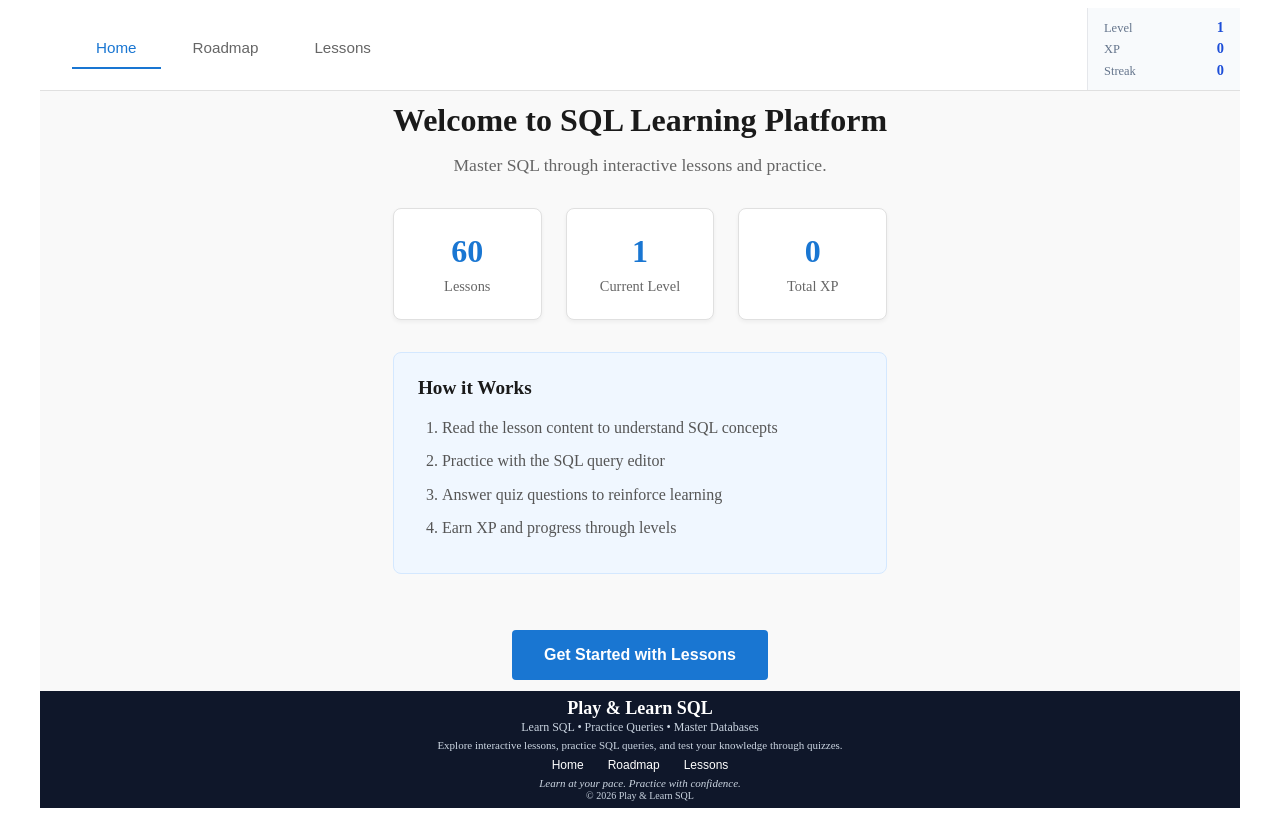
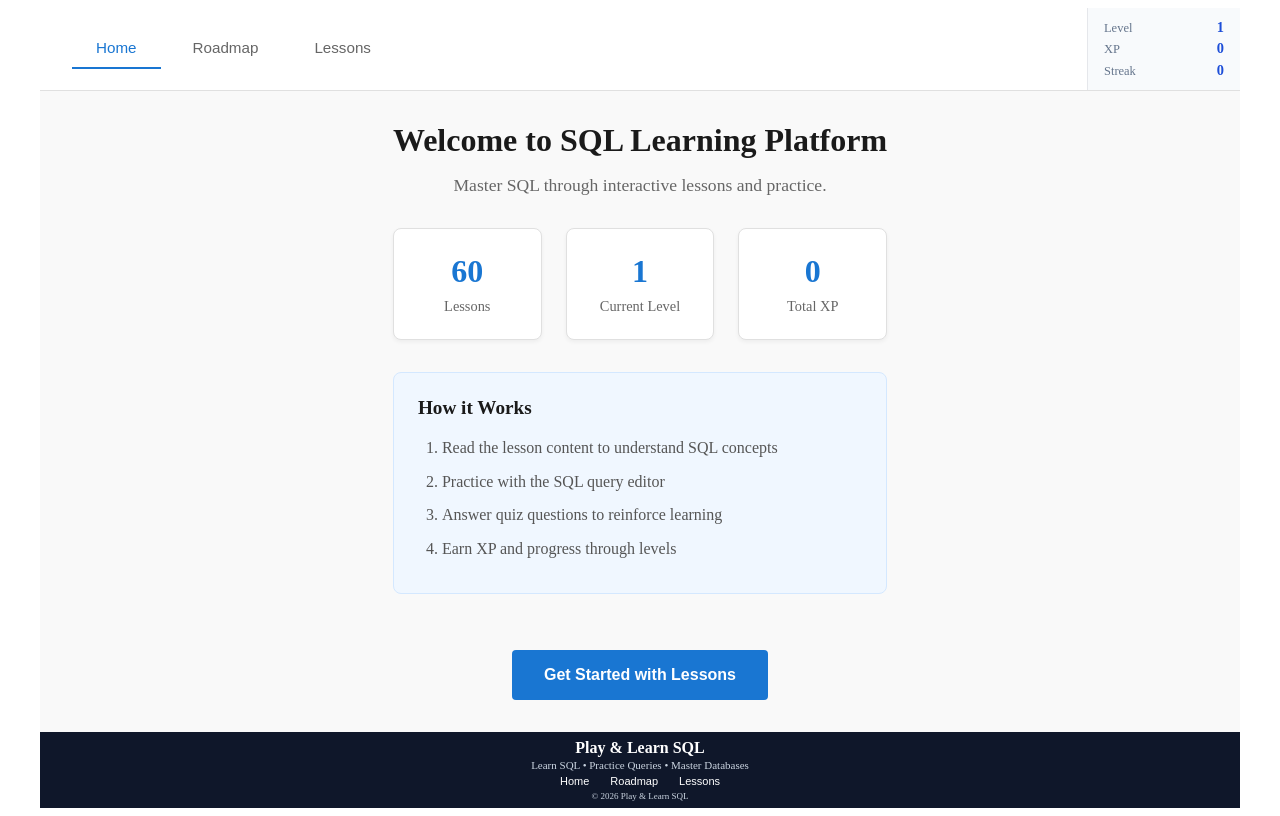
Before and after one commit to bunnywithlife/bunnywithlife.github.io, an Angular app: page / in a window 1280 px wide. Built offline with nearby package versions, Linux system fonts and the light colour scheme.

Commit message:
Updated play and learn added footer

```diff
--- a/src/app/app.css
+++ b/src/app/app.css
@@ -56,11 +56,10 @@ body {
   flex-direction: column;
   align-items: center;
   text-align: center;
-  padding: 7px 15px;
-  gap: 1px;
+  padding: 7px 12px;
+  gap: 2px;
   background-color: #0f172a;
   color: #cbd5e1;
-  font-size: 11px;
 }
 
 .site-footer h2 {
@@ -72,20 +71,12 @@ body {
 .footer-tagline {
   margin: 0;
   font-size: 11px;
-  font-weight: 500;
-}
-
-.footer-description {
-  margin: 1px 0;
-  max-width: 600px;
-  line-height: 14px;
-  font-size: 10px;
 }
 
 .footer-links {
   display: flex;
   gap: 15px;
-  margin: 1px 0;
+  margin: 2px 0;
 }
 
 .footer-links button {
@@ -101,64 +92,9 @@ body {
   text-decoration: underline;
 }
 
-.footer-message {
-  margin: 1px 0 0;
-  font-style: italic;
-  font-size: 10px;
-}
-
 .footer-copyright {
   margin: 0;
   font-size: 9px;
-}
-
-.site-footer h2 {
-  margin: 0;
-  color: #ffffff;
-  font-size: 18px;
-}
-
-.footer-tagline {
-  margin: 0;
-  font-size: 12px;
-  font-weight: 500;
-}
-
-.footer-description {
-  margin: 1px 0 2px;
-  max-width: 600px;
-  line-height: 16px;
-  font-size: 11px;
-}
-
-.footer-links {
-  display: flex;
-  gap: 16px;
-  margin: 1px 0;
-}
-
-.footer-links button {
-  background: none;
-  border: none;
-  color: #ffffff;
-  font-size: 12px;
-  cursor: pointer;
-  padding: 1px 4px;
-}
-
-.footer-links button:hover {
-  text-decoration: underline;
-}
-
-.footer-message {
-  margin: 2px 0 0;
-  font-style: italic;
-  font-size: 11px;
-}
-
-.footer-copyright {
-  margin: 0;
-  font-size: 10px;
 }
 
 .site-footer span:first-child {
--- a/src/app/app.html
+++ b/src/app/app.html
@@ -278,17 +278,12 @@
     </ng-container>
   </main>
 
-  <footer class="site-footer">
+ <footer class="site-footer">
 
   <h2>Play &amp; Learn SQL</h2>
 
   <p class="footer-tagline">
-    Learn SQL &bull; Practice Queries &bull; Master Databases
-  </p>
-
-  <p class="footer-description">
-    Explore interactive lessons, practice SQL queries,
-    and test your knowledge through quizzes.
+    Learn SQL • Practice Queries • Master Databases
   </p>
 
   <div class="footer-links">
@@ -297,10 +292,6 @@
     <button (click)="switchTab('lessons')">Lessons</button>
   </div>
 
-  <p class="footer-message">
-    Learn at your pace. Practice with confidence.
-  </p>
-
   <p class="footer-copyright">
     &copy; 2026 Play &amp; Learn SQL
   </p>
```
